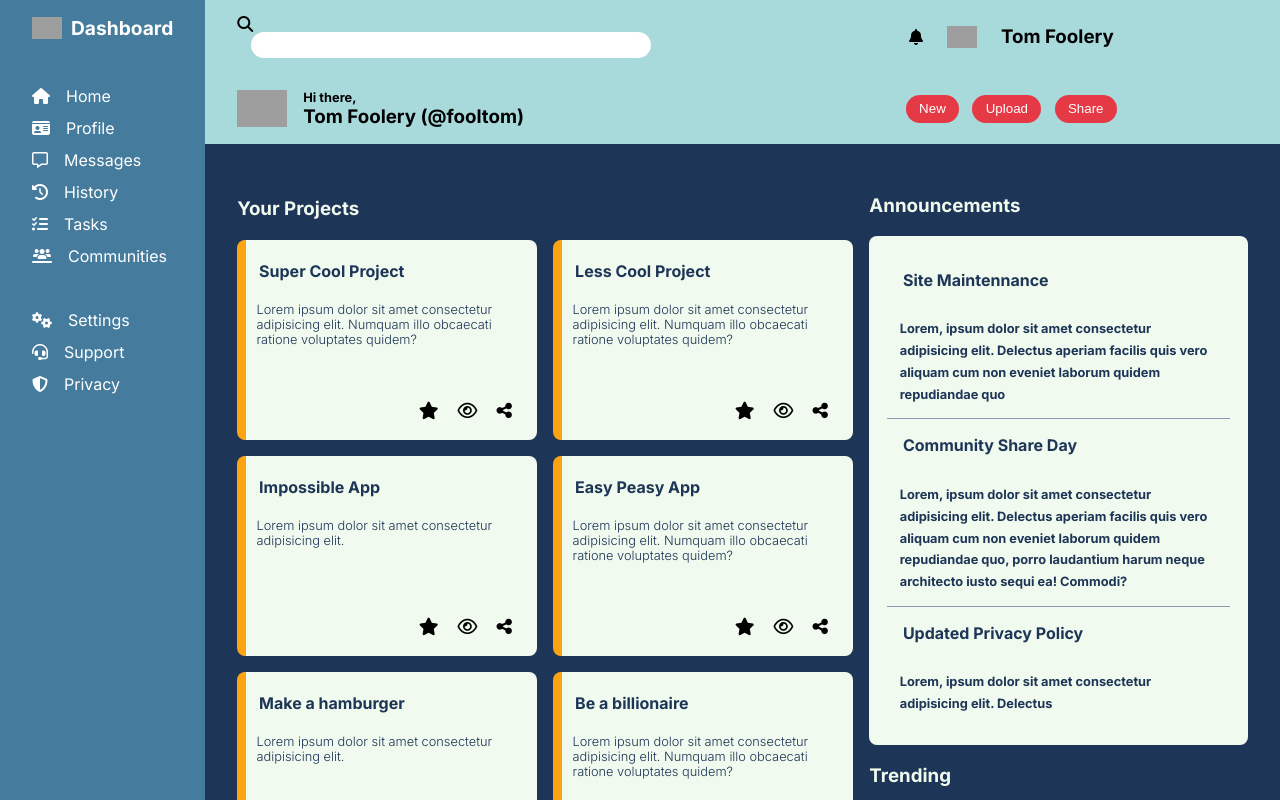
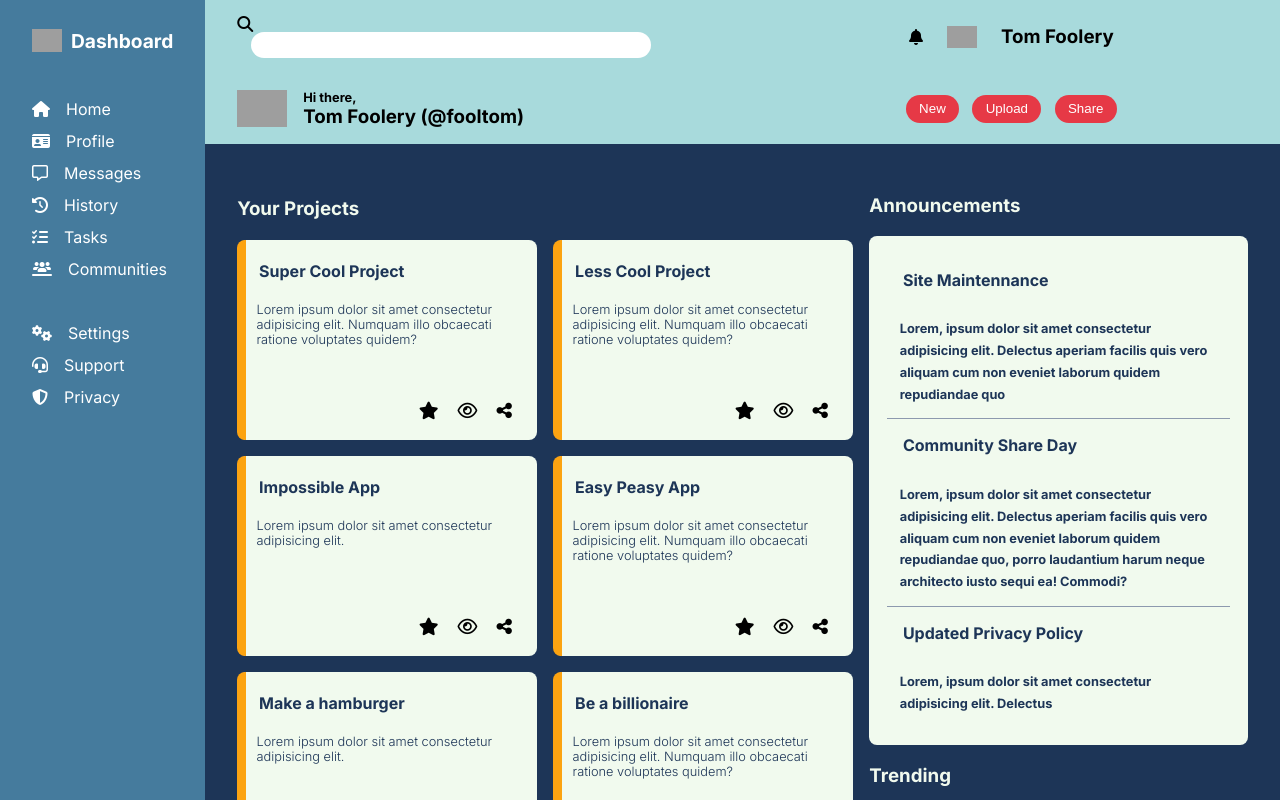
Before and after one commit to kebin20/admin-dashboard-new, a React (Create React App) app: page / in a window 1280 px wide. Shown: the top 800 px of the page. Built offline with nearby package versions, Linux system fonts and the light colour scheme; grey boxes are pictures that could not be loaded.

Commit message:
Added extra space on top of the dashboard sidebar title

```diff
--- a/components/Sidebar.css
+++ b/components/Sidebar.css
@@ -36,7 +36,7 @@ span {
   display: flex;
   align-items: center;
   font-size: 0.8rem;
-  margin: 0;
+  margin-top: 1em;
 }
 
 .title > img {
--- a/components/Sidebar.js
+++ b/components/Sidebar.js
@@ -9,6 +9,7 @@ export default function SideBar() {
           src="https://cdn-icons-png.flaticon.com/512/4725/4725681.png"
           alt="dashboard"
           width="50"
+
         />
         <h2>Dashboard</h2>
       </div>
```
